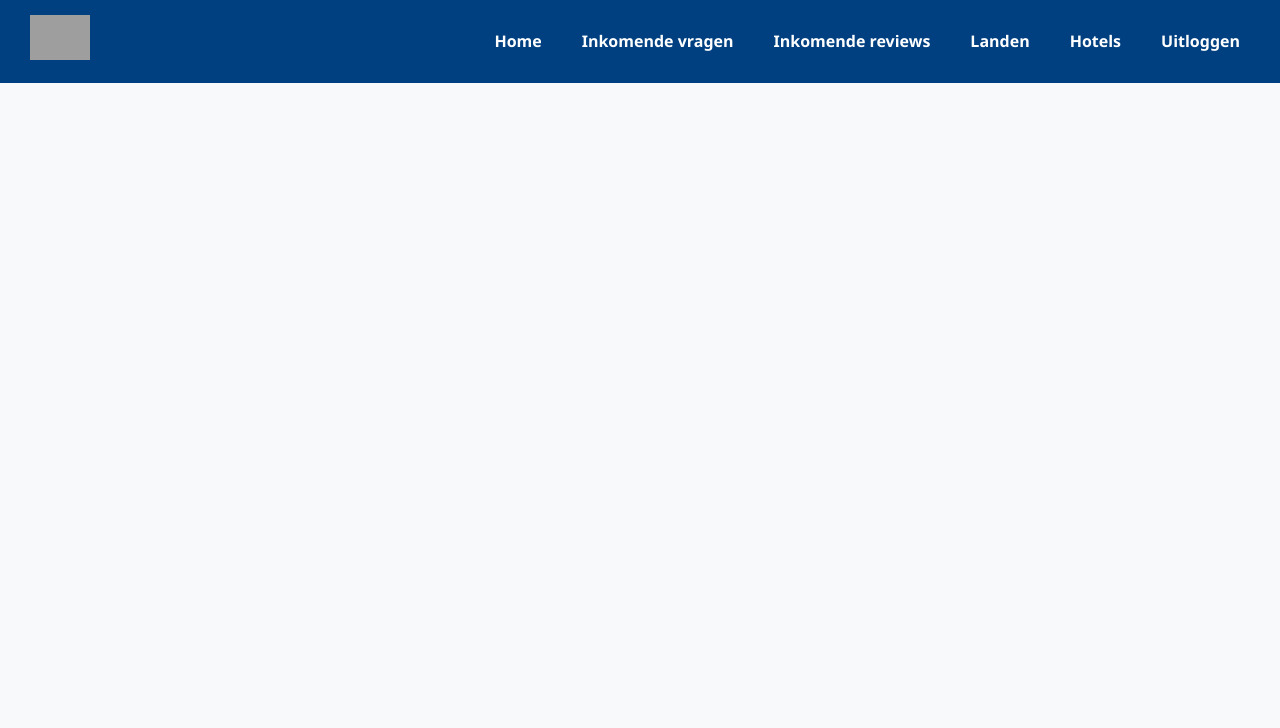
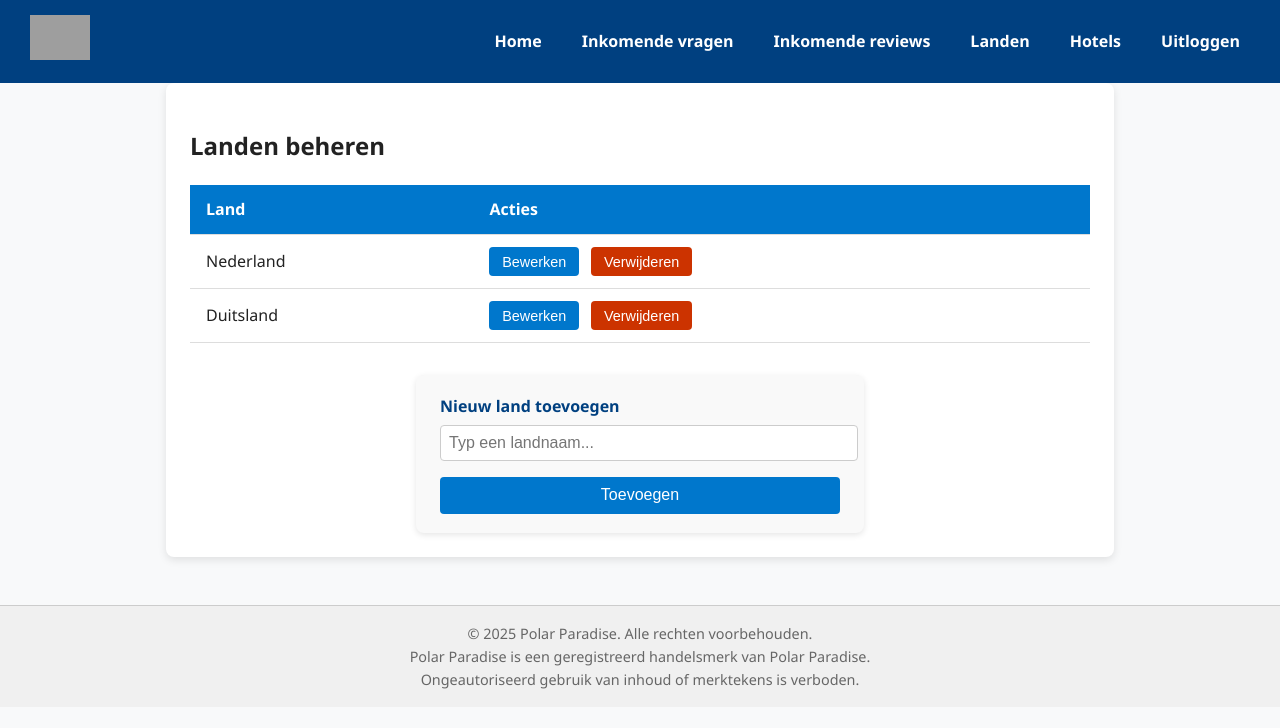
Before and after one commit to AidenColin024/Vakantie-website, a PHP site: page /Admin/admin-land.php in a window 1280 px wide. Shown: the top 728 px of the page. Run offline with PHP 8.4, Linux system fonts and the light colour scheme; grey boxes are pictures that could not be loaded.

Commit message:
land pagina html

```diff
--- a/html/Admin/admin-land.php
+++ b/html/Admin/admin-land.php
@@ -27,3 +27,48 @@
         </ul>
     </nav>
 </header>
+
+<section class="landen-container">
+    <h1>Landen beheren</h1>
+
+    <!-- Tabel met bestaande landen -->
+    <table>
+        <thead>
+        <tr>
+            <th>Land</th>
+            <th>Acties</th>
+        </tr>
+        </thead>
+        <tbody>
+        <!-- Voorbeeldrijen; vervang met PHP code die uit database laadt -->
+        <tr>
+            <td>Nederland</td>
+            <td class="actions">
+                <button type="button" onclick="alert('Bewerk Nederland')">Bewerken</button>
+                <button type="button" class="delete" onclick="confirm('Weet je zeker dat je Nederland wil verwijderen?')">Verwijderen</button>
+            </td>
+        </tr>
+        <tr>
+            <td>Duitsland</td>
+            <td class="actions">
+                <button type="button" onclick="alert('Bewerk Duitsland')">Bewerken</button>
+                <button type="button" class="delete" onclick="confirm('Weet je zeker dat je Duitsland wil verwijderen?')">Verwijderen</button>
+            </td>
+        </tr>
+        </tbody>
+    </table>
+
+    <!-- Formulier om nieuw land toe te voegen -->
+    <form method="POST" action="admin.landen.php">
+        <label for="nieuw-land">Nieuw land toevoegen</label>
+        <input type="text" id="nieuw-land" name="land" placeholder="Typ een landnaam..." required />
+        <button type="submit">Toevoegen</button>
+    </form>
+</section>
+<footer style="text-align: center; padding: 1rem; font-size: 0.9rem; color: #666;">
+    © 2025 Polar Paradise. Alle rechten voorbehouden. <br>
+    Polar Paradise is een geregistreerd handelsmerk van Polar Paradise. <br>
+    Ongeautoriseerd gebruik van inhoud of merktekens is verboden.
+</footer>
+</body>
+</html>
--- a/html/vakantie.css
+++ b/html/vakantie.css
@@ -604,7 +604,95 @@ section {
 .boeking-table th {
     background: #e9f7fa;
 }
+.landen-container {
+    background: white;
+    padding: 1.5rem;
+    border-radius: 8px;
+    box-shadow: 0 3px 8px rgba(0,0,0,0.1);
+    max-width: 900px;
+    margin: 0 auto 3rem auto;
+}
 
+table {
+    width: 100%;
+    border-collapse: collapse;
+    margin-bottom: 2rem;
+}
+
+th, td {
+    padding: 0.75rem 1rem;
+    border-bottom: 1px solid #ddd;
+    text-align: left;
+}
+
+th {
+    background-color: #0077cc;
+    color: white;
+}
+
+tr:hover {
+    background-color: #f0f8ff;
+}
+
+.actions button {
+    background-color: #0077cc;
+    border: none;
+    color: white;
+    padding: 0.4rem 0.8rem;
+    margin-right: 0.5rem;
+    border-radius: 4px;
+    cursor: pointer;
+    font-size: 0.9rem;
+    transition: background-color 0.3s ease;
+}
+
+.actions button.delete {
+    background-color: #cc3300;
+}
+
+.actions button:hover {
+    opacity: 0.85;
+}
+
+form {
+    max-width: 400px;
+    margin: 0 auto;
+    background: #f9f9f9;
+    padding: 1.2rem 1.5rem;
+    border-radius: 8px;
+    box-shadow: 0 2px 6px rgba(0,0,0,0.1);
+}
+
+form label {
+    display: block;
+    margin-bottom: 0.3rem;
+    font-weight: bold;
+    color: #004080;
+}
+
+form input[type="text"] {
+    width: 100%;
+    padding: 0.5rem;
+    margin-bottom: 1rem;
+    border: 1px solid #ccc;
+    border-radius: 4px;
+    font-size: 1rem;
+}
+
+form button {
+    width: 100%;
+    background-color: #0077cc;
+    color: white;
+    padding: 0.6rem;
+    border: none;
+    border-radius: 4px;
+    font-size: 1rem;
+    cursor: pointer;
+}
+
+form button:hover {
+    background-color: #005fa3;
+}
 /* --- Responsiveness --- */
 @media (max-width: 1100px) {
     .services,
```
